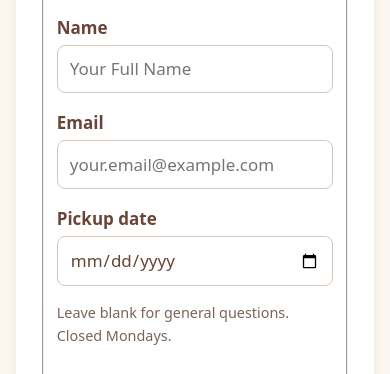
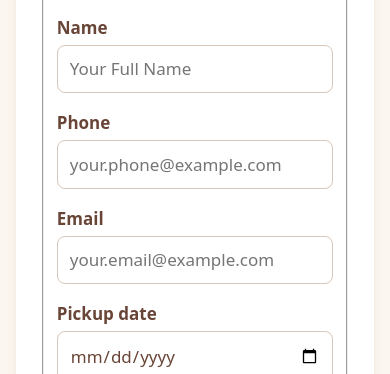
Before and after one commit to urayoanm/bakery, a plain HTML site: page contact.html in a window 390 px wide. Shown: the part 432-806 px from the top of the page. Drawn offline with Linux system fonts and the light colour scheme.

Commit message:
Phone Number added to form

```diff
--- a/contact.html
+++ b/contact.html
@@ -35,6 +35,10 @@
               <div>
                 <label for="name">Name</label>
               <input type="text" id="name" name="name" autocomplete="name" required placeholder="Your Full Name">
+            </div>
+            <div>
+              <label for="phone">Phone</label>
+              <input type="tel" id="phone" name="phone" autocomplete="tel" required placeholder="your.phone@example.com">
             </div>
             <div>
               <label for="email">Email</label>
```
Also changed, not shown: 1 other file.
